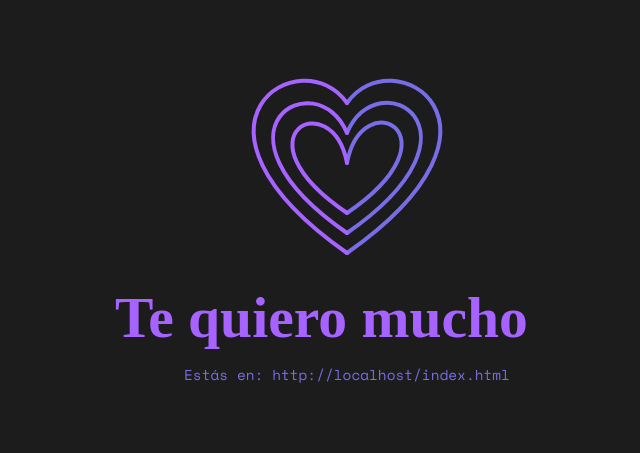
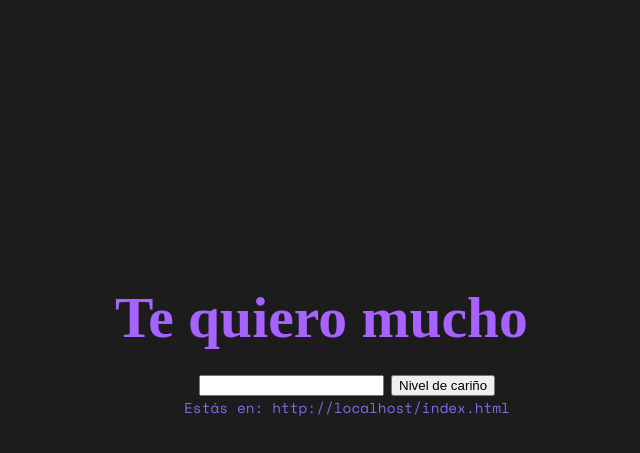
Before and after one commit to Saraccostein/corazon_interactivo, a plain HTML site: page index.html in a window 1280 px wide. Shown: the part 237-690 px from the top of the page, without its empty margins (293-933 px from the left). Drawn offline with nearby package versions, Linux system fonts and the light colour scheme.

Commit message:
Añadición de formulario (sin funcionar aún)

```diff
--- a/index.html
+++ b/index.html
@@ -19,6 +19,9 @@
         <h1>Te quiero mucho </h1>
     </div>
 
+    <input type="text" id="texto_cariño">
+    <input type="button" value="Nivel de cariño" id="botón">
+
     <div class="script">
         <script src="index.js" ></script>
     </div>
--- a/index.js
+++ b/index.js
@@ -6,6 +6,10 @@ document.write('<span style="color:#786de7"> Estás en: ' + ruta + '<span>');
 var d = document.getElementById('dibujo');
 var lienzo = d.getContext('2d');
 console.log(xi);
+
+var texto = document.getElementById(texto_cariño)
+var botón_input = document.getElementById(botón)
+botón_input.addEventListener("click", dibujarPorClick);
 
 var línea_der = 3;
 var línea_izq = 3;
@@ -26,6 +30,11 @@ function dibujarLínea(color, x_inicial, y_inicial, anti_x_izq, anti_y_izq, anti
     lienzo.closePath();
 }
 
+function dibujarPorClick()
+{
+    alert('No me toques >.<');
+}
+
 for(l = 0; l < línea_der; l++ )
 {
     color_rgb = '#786de7';
@@ -42,7 +51,7 @@ for(l = 0; l < línea_der; l++ )
     yf = 250 - (l * 20);
 
     dibujarLínea(color_rgb, 150, yi, axz, ayz, axd, ayd, 150, yf);
-    console.log('línea ' + l);
+    console.log('línea derecha no.' + l);
 }
 
 for(l2 = 0; l2 < línea_izq; l2++ )
@@ -61,59 +70,5 @@ for(l2 = 0; l2 < línea_izq; l2++ )
     yf = 250 - (l2 * 20);
 
     dibujarLínea(color_rgb, 150, yi, axz, ayz, axd, ayd, 150, yf);
-    console.log('línea '+ l2);
+    console.log('línea izquierda no.'+ l2);
 }
-
-/*          |  color  | xi | yi|axz| ayz|axd|ayd|  xf|  yf|
-dibujarLínea('#a663ff', 50, 120, 50, 50, 150, 50, 150, 120);
-dibujarLínea('#a663ff', 150, 120, 150, 50, 250, 50, 250, 120);
-
-dibujarLínea('#a663ff', 150, 110, 185, 30, 335, 120, 150, 250);
-dibujarLínea('#a663ff', 150, 110, 115, 30, -35, 120, 150, 250);
-
-dibujarLínea('#a663ff', 150, 140, 170, 50, 305, 120, 150, 230);
-dibujarLínea('#a663ff', 150, 140, 130, 50, -5, 120, 150, 230);*/
-
-/*
-dibujarLínea('#a663ff', 150, 150, 190, 40, 310, 110, 150, 230);
-dibujarLínea('#a663ff', 150, 150, 110, 40, -10, 110, 150, 230);
-
-dibujarLínea('#a663ff', 150, 110, 200, 10, 340, 120, 150, 250);
-dibujarLínea('#a663ff', 150, 110, 100, 10, -40, 120, 150, 250);
-
-/* Cuadrado
-dibujarLínea('#a663ff', 0, 0, 0, 300);
-dibujarLínea('#a663ff', 0, 0, 300, 0);
-dibujarLínea('#a663ff', 300, 300, 0, 300);
-dibujarLínea('#a663ff', 300, 0, 300, 300);
-z
-dibujarLínea('#a663ff', 150, 290, 150, 270);
-dibujarLínea('#a663ff', 130, 270, 130, 250);
-dibujarLínea('#a663ff', 110, 250, 110, 230);
-dibujarLínea('#a663ff', 90, 230, 90, 210);
-dibujarLínea('#a663ff', 70, 210, 70, 190);
-dibujarLínea('#a663ff', 50, 190, 50, 170);
-
-dibujarLínea('#a663ff', 170, 270, 170, 250);
-dibujarLínea('#a663ff', 190, 250, 190, 230);
-dibujarLínea('#a663ff', 210, 230, 210, 210);
-dibujarLínea('#a663ff', 230, 210, 230, 190);
-dibujarLínea('#a663ff', 250, 190, 250, 170);
-
-dibujarLínea('#a663ff', 30, 170, 30, 90);
-dibujarLínea('#a663ff', 270, 170, 270, 90);
-
-dibujarLínea('#a663ff', 50, 90, 50, 70);
-dibujarLínea('#a663ff', 250, 90, 250, 70);
-
-dibujarLínea('#a663ff', 150, 110, 150, 90);
-
-dibujarLínea('#a663ff', 130, 90, 130, 70);
-dibujarLínea('#a663ff', 170, 90, 170, 70);
-
-dibujarLínea('#a663ff', 70, 70, 70, 50);
-dibujarLínea('#a663ff', 90, 70, 90, 50);
-dibujarLínea('#a663ff', 110, 70, 110, 50);
-dibujarLínea('#a663ff', 190, 70, 190, 50);
-dibujarLínea('#a663ff', 210, 70, 210, 50);
-dibujarLínea('#a663ff', 230, 70, 230, 50);*/
```
